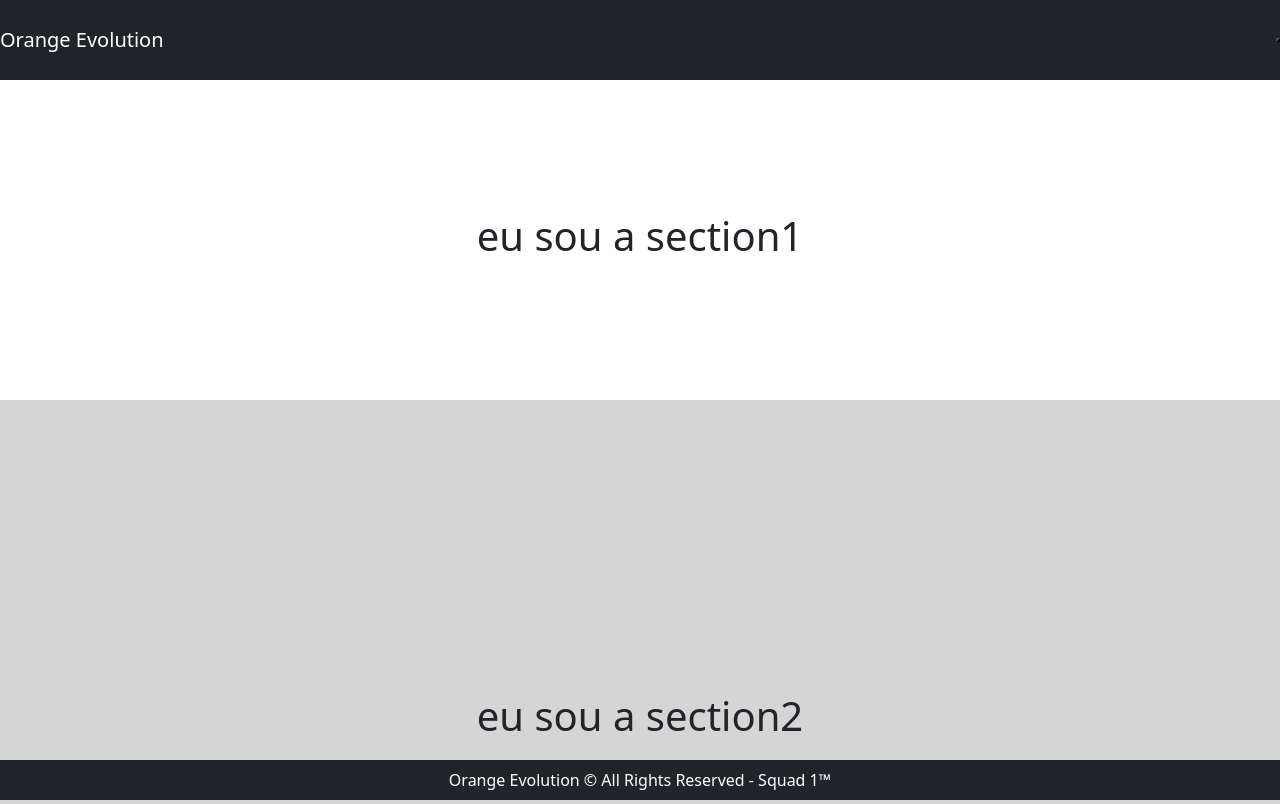
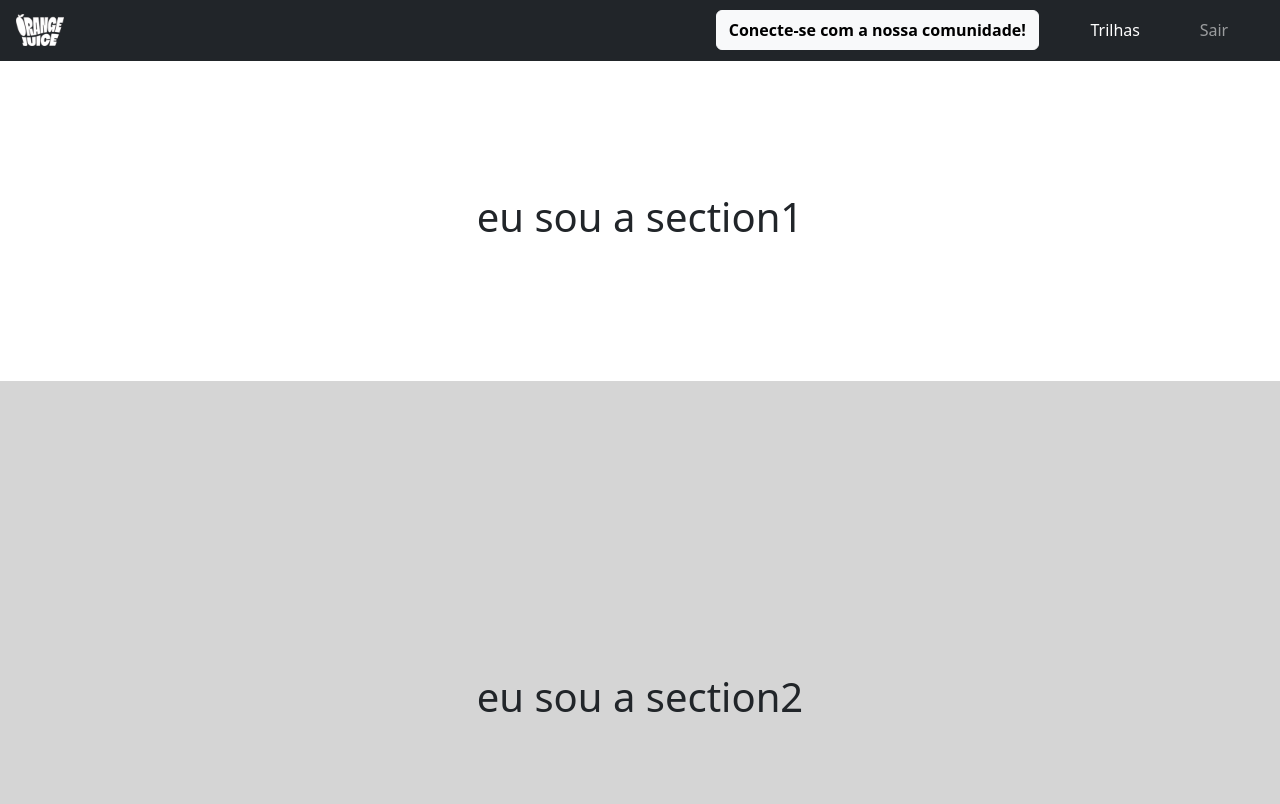
Before and after one commit to Squad-1-Hackaton/squad1hackaton, a website: page frontend/trilhas/trilhas.html in a window 1280 px wide. Shown: the top 804 px of the page. Drawn offline with nearby package versions, Linux system fonts and the light colour scheme.

Commit message:
padronização do header/navbar e footer na página de trilhas

```diff
--- a/frontend/cadastro/cadastro.css
+++ b/frontend/cadastro/cadastro.css
@@ -199,6 +199,6 @@ footer {
     flex-direction: column;
     justify-content: center;
     align-items: center;
-    height: 5rem;
+    height: 3.8rem;
     color: white;
 }
--- a/frontend/trilhas/trilhas.css
+++ b/frontend/trilhas/trilhas.css
@@ -11,9 +11,30 @@ body {
     height: 100%;
 }
 
+header {
+    height: 10%;
+}
+
 .navbar {
-    /* --bs-navbar-brand-padding-y: 0; */
-    height: 5rem;
+    height: 3.8rem;
+}
+
+.navbar-div-menu {
+    display: flex;
+    flex-direction: row;
+    justify-content: space-evenly;
+    align-items: center;
+    width: 50%;
+}
+
+.loged-navbar-btn {
+    height: 2.5rem;
+}
+
+.logo-orange-juice-small {
+    width: 3rem;
+    height: 2rem;
+    margin-left: 1rem;
 }
 
 main {
@@ -66,15 +87,11 @@ main {
     background-color: white;
 }
 
-.div-footer {
+footer {
     display: flex;
     flex-direction: column;
     justify-content: center;
-    height: 5%;
+    align-items: center;
+    height: 3.8rem;
     color: white;
 }
-
-footer {
-    display: flex;
-    justify-content: center;
-}
--- a/frontend/trilhas/trilhas.html
+++ b/frontend/trilhas/trilhas.html
@@ -11,13 +11,15 @@
     <body>
         <header class="header">
             <nav class="navbar navbar-expand-lg navbar-dark bg-dark navigation-bar">
-                <a class="navbar-brand" href="#">Orange Evolution</a>
+                <img class="logo-orange-juice-small" src="../assets/logo-orange-juice-small.png" alt="">
                 <button class="navbar-toggler" type="button" data-toggle="collapse" data-target="#navbarNavAltMarkup" aria-controls="navbarNavAltMarkup" aria-expanded="false" aria-label="Toggle navigation">
                     <span class="navbar-toggler-icon"></span>
                 </button>
                 <div class="collapse navbar-collapse justify-content-end" id="navbarNavAltMarkup">
-                    <div class="navbar-nav">
-                        <button></button>
+                    <div class="navbar-nav navbar-div-menu">
+                        <button class="btn btn-light loged-navbar-btn"><b>Conecte-se com a nossa comunidade!</b></button>
+                        <a class="nav-item nav-link navbar-div-menu-anchor active" href="../trilhas/trilhas.html">Trilhas</a>
+                        <a class="nav-item nav-link navbar-div-menu-anchor" href="../cadastro/cadastro.html">Sair</a>
                     </div>
                 </div>
             </nav>
@@ -43,13 +45,11 @@
 
         </main>
 
-        <div class="d-flex justify-content-center div-footer bg-dark fixed-bottom">
-            <footer id="footer">
-                Orange Evolution © All Rights Reserved - Squad 1™
-            </footer>
-        </div>
+        <footer class="footer d-flex justify-content-center bg-dark">
+            Orange Evolution © All Rights Reserved - Squad 1™
+        </footer>
 
         <script src="https://cdn.jsdelivr.net/npm/bootstrap@5.2.2/dist/js/bootstrap.bundle.min.js" integrity="sha384-OERcA2EqjJCMA+/3y+gxIOqMEjwtxJY7qPCqsdltbNJuaOe923+mo//f6V8Qbsw3" crossorigin="anonymous"></script>
     </body>
 
-    </html>
+</html>
```
